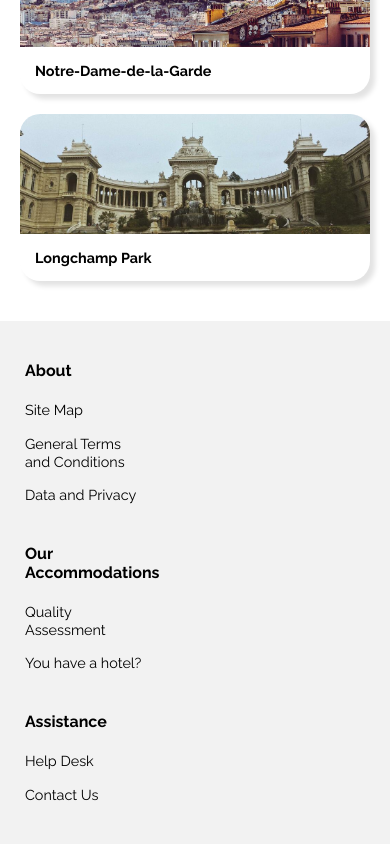
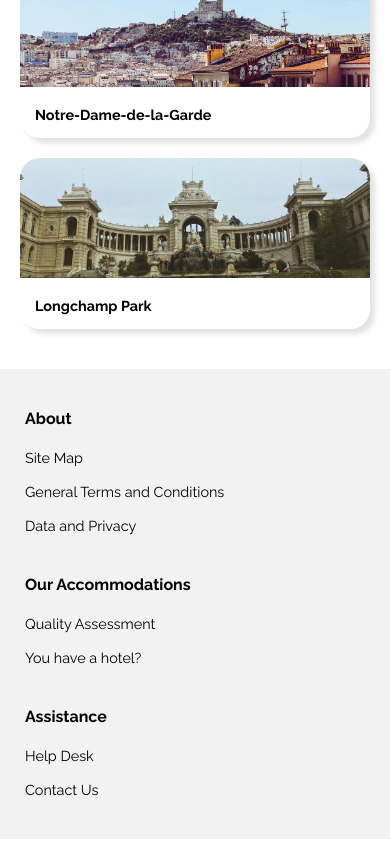
Before and after one commit to vale1m/Reservia, a plain HTML site: page index.html in a window 390 px wide. Shown: the part 3523-4367 px from the top of the page. Drawn offline with Linux system fonts and the light colour scheme.

Commit message:
Corrected footer width and added !DOCTYPE tag

```diff
--- a/css/style.css
+++ b/css/style.css
@@ -712,7 +712,6 @@ form {
 }
 
 @media screen and (max-width: 768px) {
-
     .accommodations-section {
         margin-left: 0px;
         margin-right: 0px;
@@ -1009,13 +1008,13 @@ form {
 
 footer {
     background-color: #F2F2F2;
-    padding: 50px 0px 35px 50px;
+    padding: 50px 35px 35px 50px;
 }
 
 .footer-container {
     display: flex;
     flex-direction: row;
-    width: 70%;
+    width: 100%;
     justify-content: space-between;
     gap: 35px;
 }
@@ -1073,15 +1072,18 @@ footer {
 
 @media screen and (max-width: 768px) {
     footer {
-        padding: 40px 0px 25px 25px;
+        padding: 40px 25px 25px 25px;
     }
 
     .footer-container {
         display: flex;
         flex-direction: column;
-        width: 100%;
         justify-content: flex-start;
         gap: 25px;
+    }
+
+    .footer-list {
+        width: 100%;
     }
 
     .footer-title {
--- a/index.html
+++ b/index.html
@@ -1,3 +1,4 @@
+<!DOCTYPE html>
 <html lang="en">
 <head>
     <meta charset="UTF-8">
```
